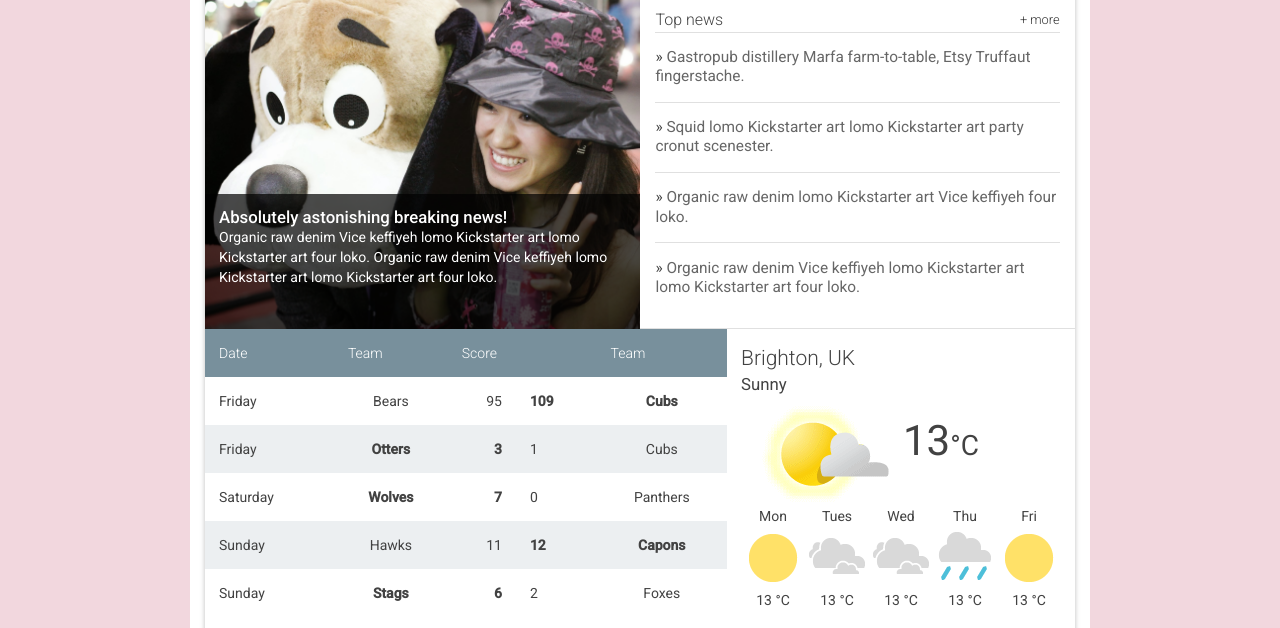
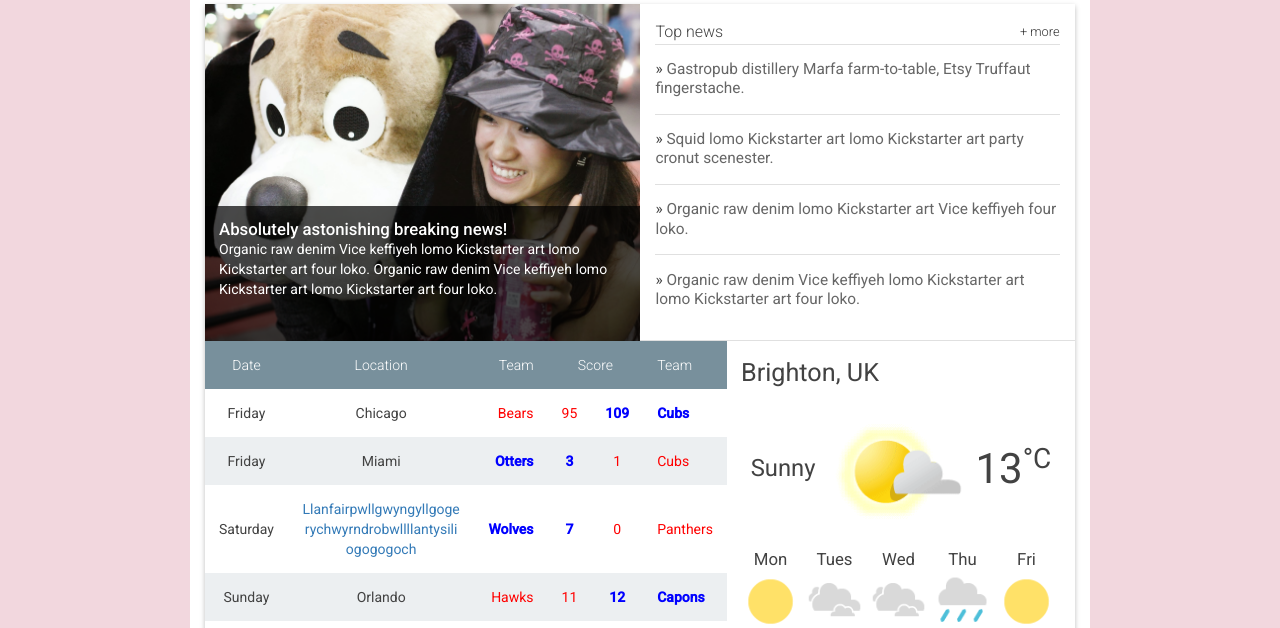
Before and after one commit to AlanPrado/FSWD_responsive-design-ud893, a website: page index.html in a window 1280 px wide. Shown: the part 171-799 px from the top of the page. Drawn offline with nearby package versions, Linux system fonts and the light colour scheme; files that its build step writes are made by us from their sources.

Commit message:
adjust sports and weather sections

```diff
--- a/index.html
+++ b/index.html
@@ -8,9 +8,9 @@
     <link href="https://fonts.googleapis.com/css?family=Roboto:300,400,500" rel="stylesheet" type="text/css">
     <link rel="stylesheet" href="https://maxcdn.bootstrapcdn.com/bootstrap/3.3.7/css/bootstrap.min.css">
     <link rel="stylesheet" href="/css/main.css">
+    <link rel="stylesheet" href="/css/main-767w.css" media="screen and (max-width: 767px)" title="no title">
+    <link rel="stylesheet" href="/css/main-550w.css" media="screen and (max-width: 550px)" title="no title">
     <link rel="stylesheet" href="/css/main-400w.css" media="screen and (max-width: 400px)" title="no title">
-    <link rel="stylesheet" href="/css/main-550w.css" media="screen and (max-width: 550px)" title="no title">
-    <link rel="stylesheet" href="/css/main-767w.css" media="screen and (max-width: 767px)" title="no title">
     <link rel="apple-touch-icon" sizes="57x57" href="/apple-icon-57x57.png">
     <link rel="apple-touch-icon" sizes="60x60" href="/apple-icon-60x60.png">
     <link rel="apple-touch-icon" sizes="72x72" href="/apple-icon-72x72.png">
@@ -50,23 +50,23 @@
 
           <div class="collapse nav-drawer" id="nav-drawer">
            <ul class="dropdown">
-             <li class="nav__item"><a href="#news">News</a></li>
+             <li class="nav__item"><a href="#top-news">News</a></li>
              <li class="nav__item"><a href="#scores">Events</a></li>
              <li class="nav__item"><a href="#weather">Culture</a></li>
-             <li class="nav__item"><a href="#">Blog</a></li>
+             <li class="nav__item"><a href="#news">Blog</a></li>
             </ul>
           </div><!-- /.navbar-collapse -->
         </div><!-- /.container-fluid -->
       </nav>
     </header>
 
-    <div class="container max-width-900">
+    <div class="my-container max-width-900">
       <nav id="drawer" class="nav collapse navbar-collapse">
         <ul class="nav__list">
-          <li class="nav__item"><a href="#news">News</a></li>
+          <li class="nav__item"><a href="#top-news">News</a></li>
           <li class="nav__item"><a href="#scores">Events</a></li>
           <li class="nav__item"><a href="#weather">Culture</a></li>
-          <li class="nav__item"><a href="#">Blog</a></li>
+          <li class="nav__item"><a href="#news">Blog</a></li>
         </ul>
       </nav>
       <main class="main">
@@ -78,7 +78,7 @@
             </article>
           </section>
 
-          <section class="news top-news">
+          <section class="news top-news" id="top-news">
             <h2 class="news__title">Top news <a href="#" class="news__more">+ more</a></h2>
             <ul>
               <li class="top-news__item">
@@ -100,58 +100,67 @@
             <table class="scores__table">
               <thead>
                 <tr>
-                  <th>Date</th>
-                  <th>Team</th>
-                  <th colspan="2">Score</th>
-                  <th>Team</th>
+                  <th class="scores__table__date">Date</th>
+                  <th class="scores__table__location">Location</th>
+                  <th class="scores__table__team1">Team</th>
+                  <th class="scores__table__score" colspan="2">Score</th>
+                  <th class="scores__table__team2">Team</th>
                 </tr>
               </thead>
               <tbody>
                 <tr>
-                  <td>Friday</td>
-                  <td>Bears</td>
-                  <td>95</td>
-                  <td class="winner">109</td>
-                  <td class="winner">Cubs</td>
+                  <td class="scores__table__date" data-abbreviation="Fri"><span>Friday</span></td>
+                  <td class="scores__table__location">Chicago</td>
+                  <td class="looser scores__table__team1">Bears</td>
+                  <td class="looser scores__table__score">95</td>
+                  <td class="winner scores__table__score">109</td>
+                  <td class="winner scores__table__team2">Cubs</td>
                 </tr>
                 <tr>
-                  <td>Friday</td>
-                  <td class="winner">Otters</td>
-                  <td class="winner">3</td>
-                  <td>1</td>
-                  <td>Cubs</td>
+                  <td class="scores__table__date" data-abbreviation="Fri"><span>Friday</span></td>
+                  <td class="scores__table__location">Miami</td>
+                  <td class="winner scores__table__team1">Otters</td>
+                  <td class="winner scores__table__score">3</td>
+                  <td class="looser scores__table__score">1</td>
+                  <td class="looser scores__table__team2">Cubs</td>
                 </tr>
                 <tr>
-                  <td>Saturday</td>
-                  <td class="winner">Wolves</td>
-                  <td class="winner">7</td>
-                  <td>0</td>
-                  <td>Panthers</td>
+                  <td class="scores__table__date" data-abbreviation="Sat"><span>Saturday</span></td>
+                  <td class="scores__table__location"><a href="https://youtu.be/fHxO0UdpoxM" target="_blank">Llanfairpwllgwyngyllgogerychwyrndrobwllllantysiliogogogoch</a></td>
+                  <td class="winner scores__table__team1">Wolves</td>
+                  <td class="winner scores__table__score">7</td>
+                  <td class="looser scores__table__score">0</td>
+                  <td class="looser scores__table__team2">Panthers</td>
                 </tr>
                 <tr>
-                  <td>Sunday</td>
-                  <td>Hawks</td>
-                  <td>11</td>
-                  <td class="winner">12</td>
-                  <td class="winner">Capons</td>
+                  <td class="scores__table__date" data-abbreviation="Sun"><span>Sunday</span></td>
+                  <td class="scores__table__location">Orlando</td>
+                  <td class="looser scores__table__team1">Hawks</td>
+                  <td class="looser scores__table__score">11</td>
+                  <td class="winner scores__table__score">12</td>
+                  <td class="winner scores__table__team2">Capons</td>
                 </tr>
                 <tr>
-                  <td>Sunday</td>
-                  <td class="winner">Stags</td>
-                  <td class="winner">6</td>
-                  <td>2</td>
-                  <td>Foxes</td>
+                  <td class="scores__table__date" data-abbreviation="Sun"><span>Sunday</span></td>
+                  <td class="scores__table__location">Portland</td>
+                  <td class="winner scores__table__team1">Stags</td>
+                  <td class="winner scores__table__score">6</td>
+                  <td class="looser scores__table__score">2</td>
+                  <td class="looser scores__table__team2">Foxes</td>
                 </tr>
-
               </tbody>
             </table>
           </section>
 
           <section class="weather" id="weather">
             <span class="weather__location">Brighton, UK</span>
-            <span class="weather__desc">Sunny</span>
             <span class="weather__today">
-            <img class="weather__today__image" src="images/weather.png" alt="icon of a partially sunny day"><span class="weather__today__temp">13</span><span class="weather__today__deg">&deg;C</span>
+              <span class="weather__today__desc">Sunny</span>
+              <img class="weather__today__image" src="images/weather.png" alt="icon of a partially sunny day">
+              <div class="weather__today__temp">
+                <span class="weather__today__value">13</span>
+                <span class="weather__today__deg">&deg;C</span>
+              </div>
             </span>
             <ul class="weather__next">
               <li class="weather__next__item">
--- a/sass/main-550w.scss
+++ b/sass/main-550w.scss
@@ -1,5 +1,7 @@
 @media screen and (max-width: 550px) {
-
+  .scores__table__location {
+    display: none;
+  }
 
   .header {
     .header__logo {
@@ -17,6 +19,19 @@
     .hero , .top-news, .scores, .weather {
       min-width: 100%;
     }
+
+    .weather {
+
+      .weather__today {
+        flex-direction: row;
+      }
+
+      .weather__location {
+        text-align: left;
+      }
+
+    }
+
   }
 
   footer {
--- a/sass/main-767w.scss
+++ b/sass/main-767w.scss
@@ -1,7 +1,4 @@
 @media screen and (max-width: 767px) {
-  .description {
-    display: none;
-  }
   .content {
     .hero {
       width: 60%;
@@ -10,6 +7,14 @@
     .weather {
       width: 40%;
       order: -1;
+
+      .weather__location {
+        text-align: center;
+      }
+
+      .weather__today {
+        flex-direction: column;
+      }
     }
     .top-news {
       width: 100%;
--- a/sass/main.scss
+++ b/sass/main.scss
@@ -5,6 +5,10 @@ body, html {
 
 h1, h2, h3, h4, h5 {
   margin: 0;
+}
+
+h2 {
+  font-size: 1.2em;
 }
 
 header, nav, footer, section, article, div {
@@ -67,9 +71,9 @@ footer {
 }
 
 .truncate-lines {
-  font-size: 1em;
-  line-height: 1.5em;
-  max-height: 7.5em;
+  font-size: 1.1em;
+  line-height: 1.1em;
+  max-height: 5.5em;
   -webkit-line-clamp: 5;
 }
 
@@ -93,9 +97,11 @@ footer {
   text-decoration: none;
 }
 
-.container {
+.my-container {
   margin: 0 auto;
   background: white;
+  width: 100%;
+  padding: 15px;
 }
 
 .header {
@@ -173,7 +179,6 @@ footer {
   width: 100%;
   margin-left: auto;
   margin-right: auto;
-  padding-top: 3px;
 }
 
 .hero {
@@ -197,6 +202,15 @@ footer {
   }
 }
 
+
+.news__title {
+  font-weight: 300;
+  border-bottom: 1px solid #E0E0E0;
+  line-height: 24px;
+  font-size: 16px;
+}
+
+
 /*
  *
  * Top News
@@ -208,13 +222,6 @@ footer {
   border-bottom: 1px solid #E0E0E0;
   padding: 1em;
   font-size: 1.1em;
-
-  .news__title {
-    font-weight: 300;
-    border-bottom: 1px solid #E0E0E0;
-    line-height: 24px;
-    font-size: 16px;
-  }
 
   .top-news__item {
     border-bottom: 1px solid #E0E0E0;
@@ -255,25 +262,41 @@ footer {
   th, td {
     padding: 1em;
   }
+
   th {
     color: #fff;
     font-weight: 300;
     background-color: #78909C;
+    text-align: center;
   }
-  tr:nth-child(odd) td {
+
+  tr {
+    &:nth-child(odd) td {
       background-color: #fff;
     }
-  tr:nth-child(even) td {
+    &:nth-child(even) td {
       background-color: #eceff1;
     }
-  td.winner {
+  }
+
+  .winner {
     font-weight: bold;
+    color: blue;
   }
-  td:nth-child(3) {
+  .looser {
+    color: red;
+  }
+  .scores__table__location {
+    word-break: break-all;
+  }
+  .scores__table__date, .scores__table__location, .scores__table__score {
+    text-align: center;
+  }
+  .scores__table__team1 {
     text-align: right;
   }
-  td:nth-child(2),td:nth-child(5) {
-    text-align: center;
+  .scores__table__team2 {
+    text-align: left;
   }
 }
 
@@ -284,51 +307,65 @@ footer {
  */
 .weather {
   padding: 1em;
-}
+  display: flex;
+  flex-direction: column;
+  justify-content: space-between;
 
   .weather__location {
     display: block;
-  font-weight: 300;
-  font-size: 1.5em;
-}
-
-.weather__desc {
-  display: block;
-  font-size: 1.2em;
+    font-weight: 400;
+    font-size: 1.8em;
   }
 
   .weather__today {
-  width: 60%;
-  vertical-align: middle;
+    display: flex;
+    align-items: center;
+    justify-content: center;
+
+    .weather__today__desc {
+      display: block;
+      font-size: 1.7em;
     }
 
     .weather__today__image {
-  vertical-align: middle
+      flex-grow: 0;
+      height: auto;
+      width: 50%;
+      max-width: 100%;
     }
 
     .weather__today__temp {
+      display: flex;
+      .weather__today__value {
         font-size: 3em;
       }
-
       .weather__today__deg {
         font-size: 2em;
         display: inline;
+      }
+    }
+
   }
 
   .weather__next__item {
     display: inline-block;
     width: 20%;
     text-align: center;
+    padding-right: 5px;
+
+    .weather__next__image {
+      max-height: 100px;
+      width: auto;
+      max-width: 100%;
+    }
 
     span {
+      font-size: 1.2em;
       display: block;
     }
   }
 
-.weather__next__image {
-  width: 100%;
 }
-
 
 /*
  *
@@ -359,7 +396,7 @@ footer {
   }
 
   .snippet__post {
-    flex-basis: calc(100% - 160px - 1em);
+    flex-basis: calc(100% - 27% - 1em);
     overflow: hidden;
 
     .snippet__post__title {
@@ -376,13 +413,12 @@ footer {
       a:active {
         text-decoration: underline;
       }
-
-      p {
-        overflow: hidden;
     }
 
+    .snippet__post__text {
+      overflow: hidden;
+      text-align: justify;
     }
-
   }
 
 }
```
Also changed, not shown: sass/main-400w.scss (+29 -1 lines). Lines whose indentation alone changed are shown as unchanged.
